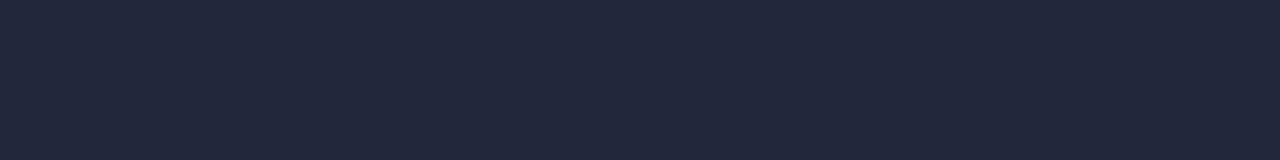
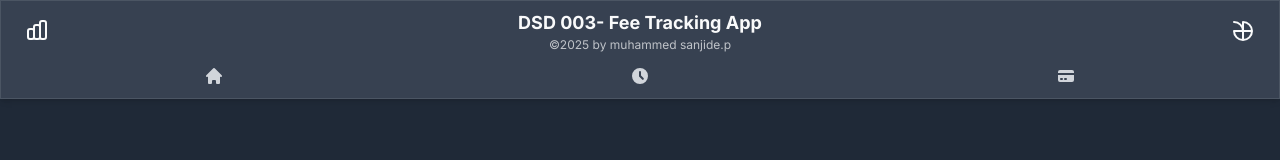
Before and after one commit to sanjide003/fee-tracker-app, a plain HTML site: page index.html in a window 1280 px wide. Drawn offline with nearby package versions, Linux system fonts and the light colour scheme.

Commit message:
Update index.html

```diff
--- a/index.html
+++ b/index.html
@@ -90,3 +90,32 @@
     </style>
 </head>
 <body class="antialiased">
+<div id="app" class="min-h-screen">
+        <div class="sticky top-0 z-30 card shadow-md rounded-none">
+            <header class="container mx-auto px-4 py-2 flex justify-between items-center">
+                <a href="#monthly-collected" class="nav-link header-nav-link p-2 rounded-lg" data-lang-key-title="monthlyCollected" title="Collected Per Month">
+                    <svg xmlns="http://www.w3.org/2000/svg" class="h-6 w-6" fill="none" viewBox="0 0 24 24" stroke="currentColor" stroke-width="2">
+                        <path stroke-linecap="round" stroke-linejoin="round" d="M9 19v-6a2 2 0 00-2-2H5a2 2 0 00-2 2v6a2 2 0 002 2h2a2 2 0 002-2zm0 0V9a2 2 0 012-2h2a2 2 0 012 2v10m-6 0a2 2 0 002 2h2a2 2 0 002-2m0 0V5a2 2 0 012-2h2a2 2 0 012 2v14a2 2 0 01-2 2h-2a2 2 0 01-2-2z" />
+                    </svg>
+                </a>
+                <div class="text-center">
+                    <h1 id="app-name-header" class="text-lg font-bold">DSD 003- Fee Tracking App</h1>
+                    <p id="app-subtitle-header" class="text-xs opacity-70">©2025 by muhammed sanjide.p</p>
+                </div>
+                <button id="lang-switcher" class="p-2 rounded-lg" title="Change Language">
+                    <svg xmlns="http://www.w3.org/2000/svg" class="h-6 w-6" fill="none" viewBox="0 0 24 24" stroke="currentColor" stroke-width="2">
+                        <path stroke-linecap="round" stroke-linejoin="round" d="M21 12a9 9 0 01-9 9m9-9a9 9 0 00-9-9m9 9H3m9 9a9 9 0 01-9-9m9 9V3m0 9a9 9 0 00-9-9" />
+                    </svg>
+                </button>
+            </header>
+            <div id="main-nav-bar" class="border-t border-gray-700">
+                <nav class="flex items-center justify-around text-gray-300">
+                    <a href="#home" class="nav-link main-nav-item flex items-center justify-center h-9 w-full" data-lang-key-title="home" title="Home">
+                        <svg xmlns="http://www.w3.org/2000/svg" class="h-5 w-5" viewBox="0 0 20 20" fill="currentColor"><path d="M10.707 2.293a1 1 0 00-1.414 0l-7 7a1 1 0 001.414 1.414L4 10.414V17a1 1 0 001 1h2a1 1 0 001-1v-2a1 1 0 011-1h2a1 1 0 011 1v2a1 1 0 001 1h2a1 1 0 001-1v-6.586l.293.293a1 1 0 001.414-1.414l-7-7z" /></svg>
+                    </a>
+                    <a href="#history" class="nav-link main-nav-item flex items-center justify-center h-9 w-full" data-lang-key-title="history" title="Recent">
+                        <svg xmlns="http://www.w3.org/2000/svg" class="h-5 w-5" viewBox="0 0 20 20" fill="currentColor"><path fill-rule="evenodd" d="M10 18a8 8 0 100-16 8 8 0 000 16zm1-12a1 1 0 10-2 0v4a1 1 0 00.293.707l2.828 2.829a1 1 0 101.415-1.415L11 9.586V6z" clip-rule="evenodd" /></svg>
+                    </a>
+                    <a href="#fee" class="nav-link main-nav-item flex items-center justify-center h-9 w-full" data-lang-key-title="fee" title="FEE">
+                        <svg xmlns="http://www.w3.org/2000/svg" class="h-5 w-5" viewBox="0 0 20 20" fill="currentColor"><path d="M4 4a2 2 0 00-2 2v1h16V6a2 2 0 00-2-2H4z" /><path fill-rule="evenodd" d="M18 9H2v5a2 2 0 002 2h12a2 2 0 002-2V9zM4 13a1 1 0 011-1h1a1 1 0 110 2H5a1 1 0 01-1-1zm5-1a1 1 0 100 2h1a1 1 0 100-2H9z" clip-rule="evenodd" /></svg>
+                    </a>
```
